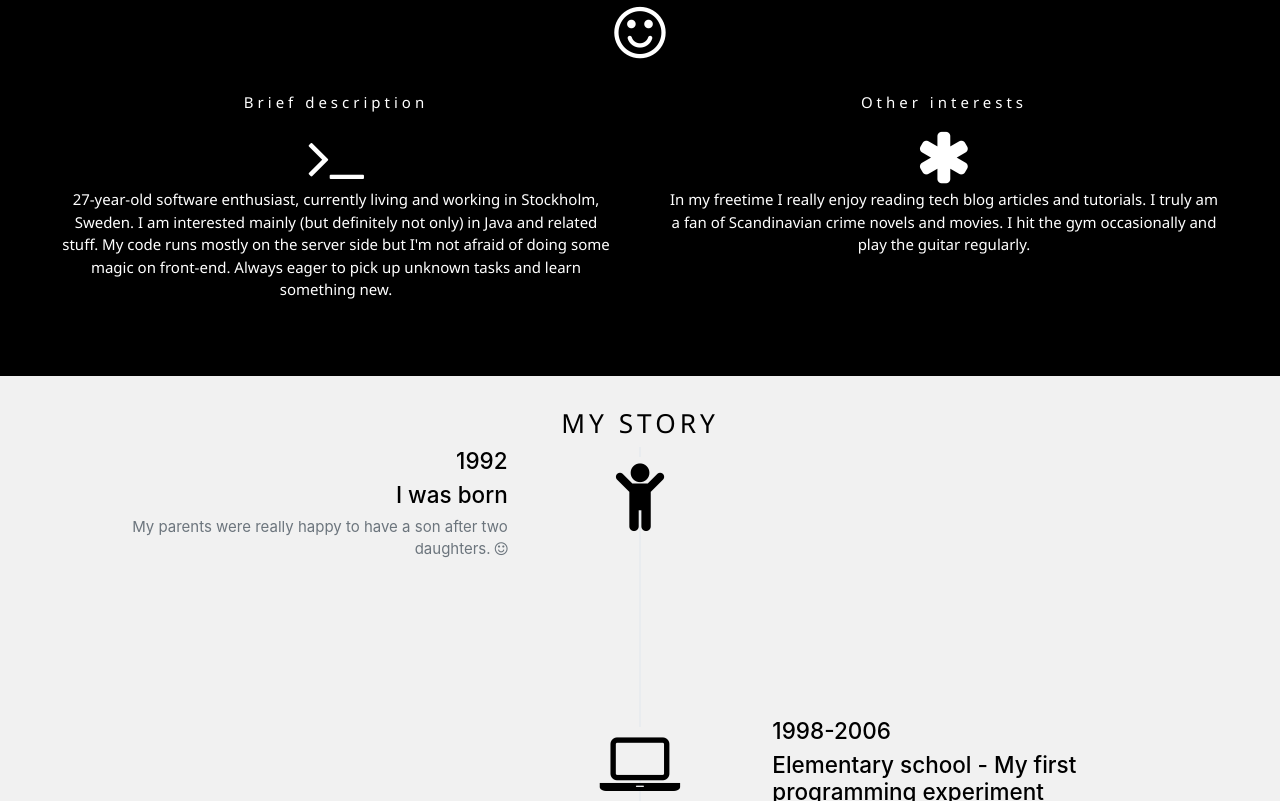
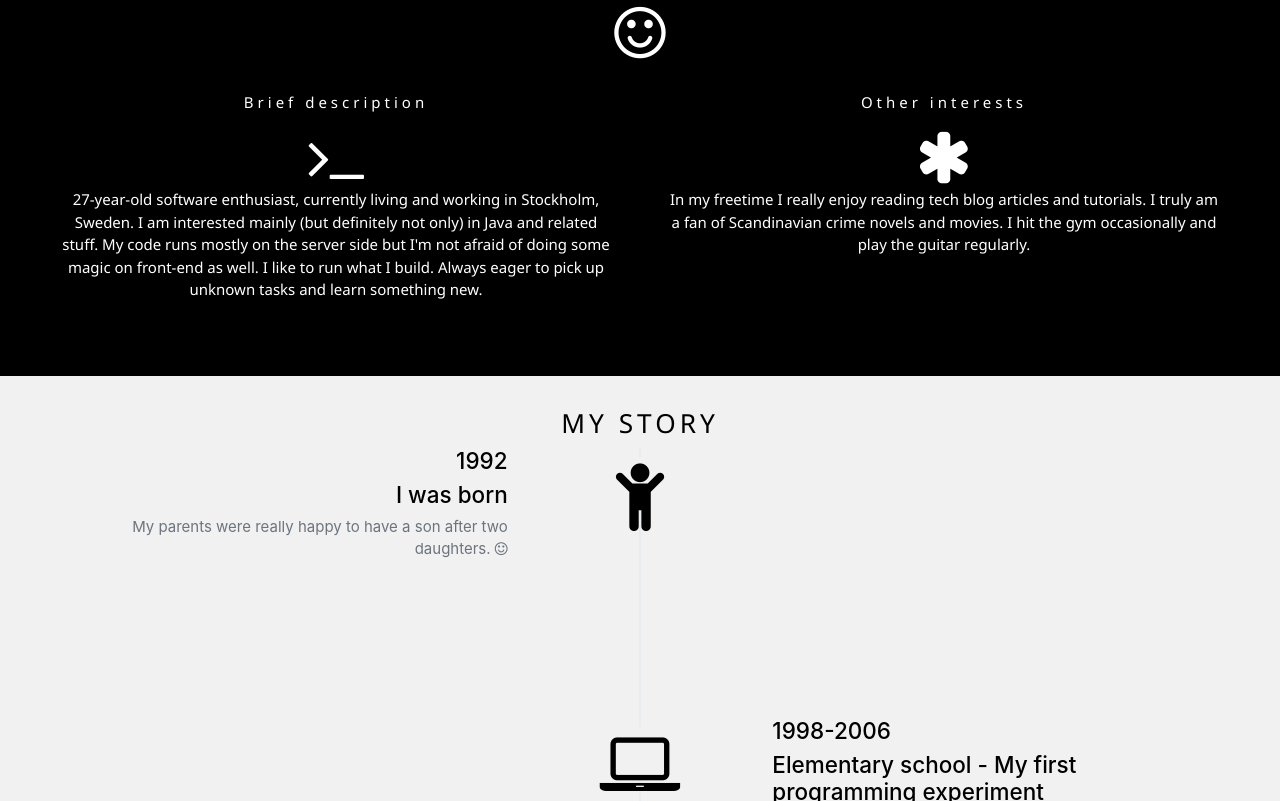
Before and after one commit to TamasGorgics/TamasGorgics.github.io, a plain HTML site: page index.html in a window 1280 px wide. Shown: the part 666-1467 px from the top of the page. Drawn offline with nearby package versions, Linux system fonts and the light colour scheme; some packages are replaced by stand-ins of ours.

Commit message:
Update index.html

```diff
--- a/index.html
+++ b/index.html
@@ -55,7 +55,7 @@
                     <p class="w3-wide">Brief description</p>
                     <i class="fa fa-terminal fa-4x"></i>
                     <p class="w3-slim">27-year-old software enthusiast, currently living and working in Stockholm, Sweden. I am interested mainly (but definitely not only) in Java and related stuff. My code runs mostly on the server side but I'm not afraid of doing some
-                        magic on front-end. Always eager to pick up unknown tasks and learn something new.</p>
+                        magic on front-end as well. I like to run what I build. Always eager to pick up unknown tasks and learn something new.</p>
                 </div>
                 <div class="w3-half w3-panel w3-round-large w3-padding-large">
                     <p class="w3-wide">Other interests</p>
```
